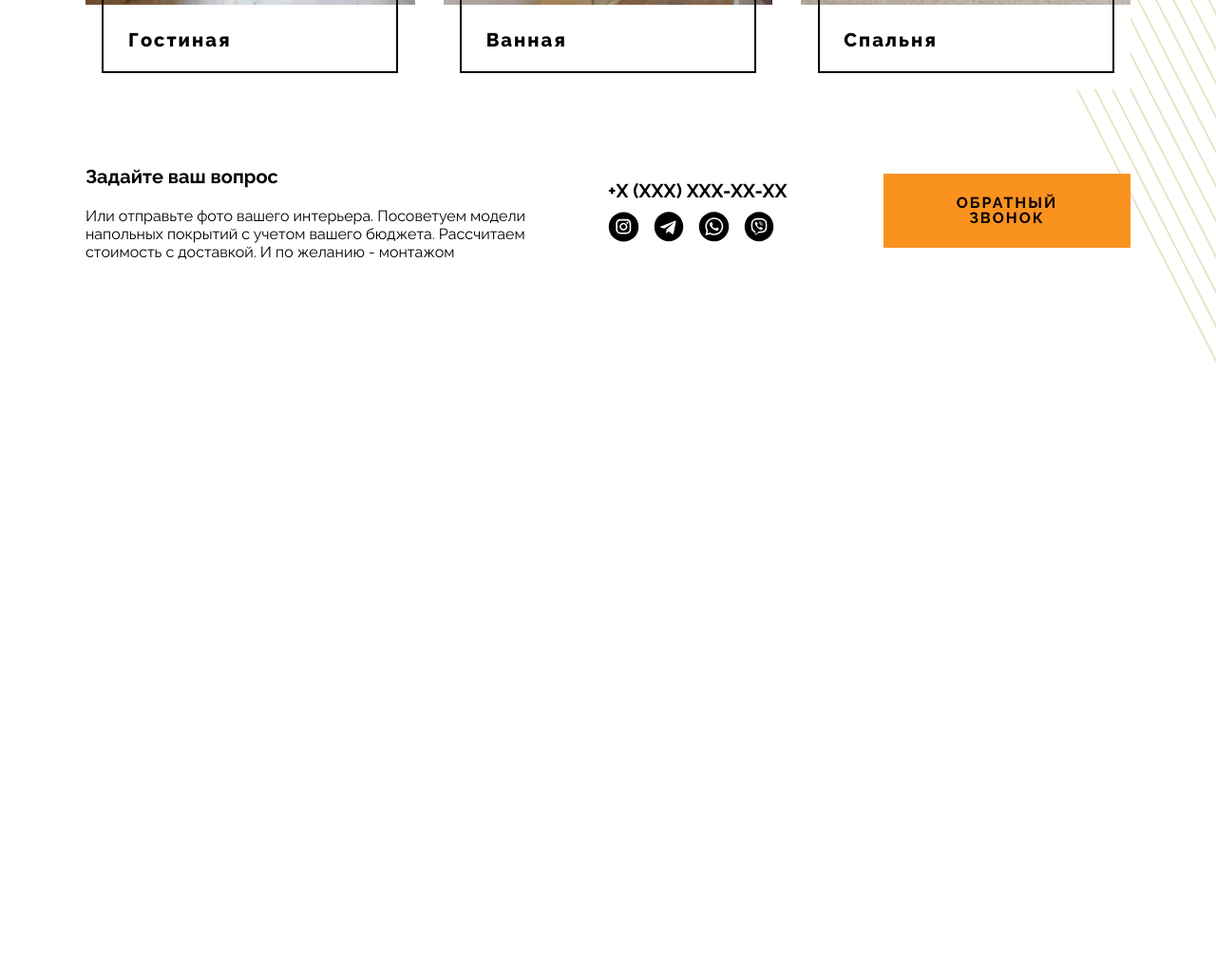
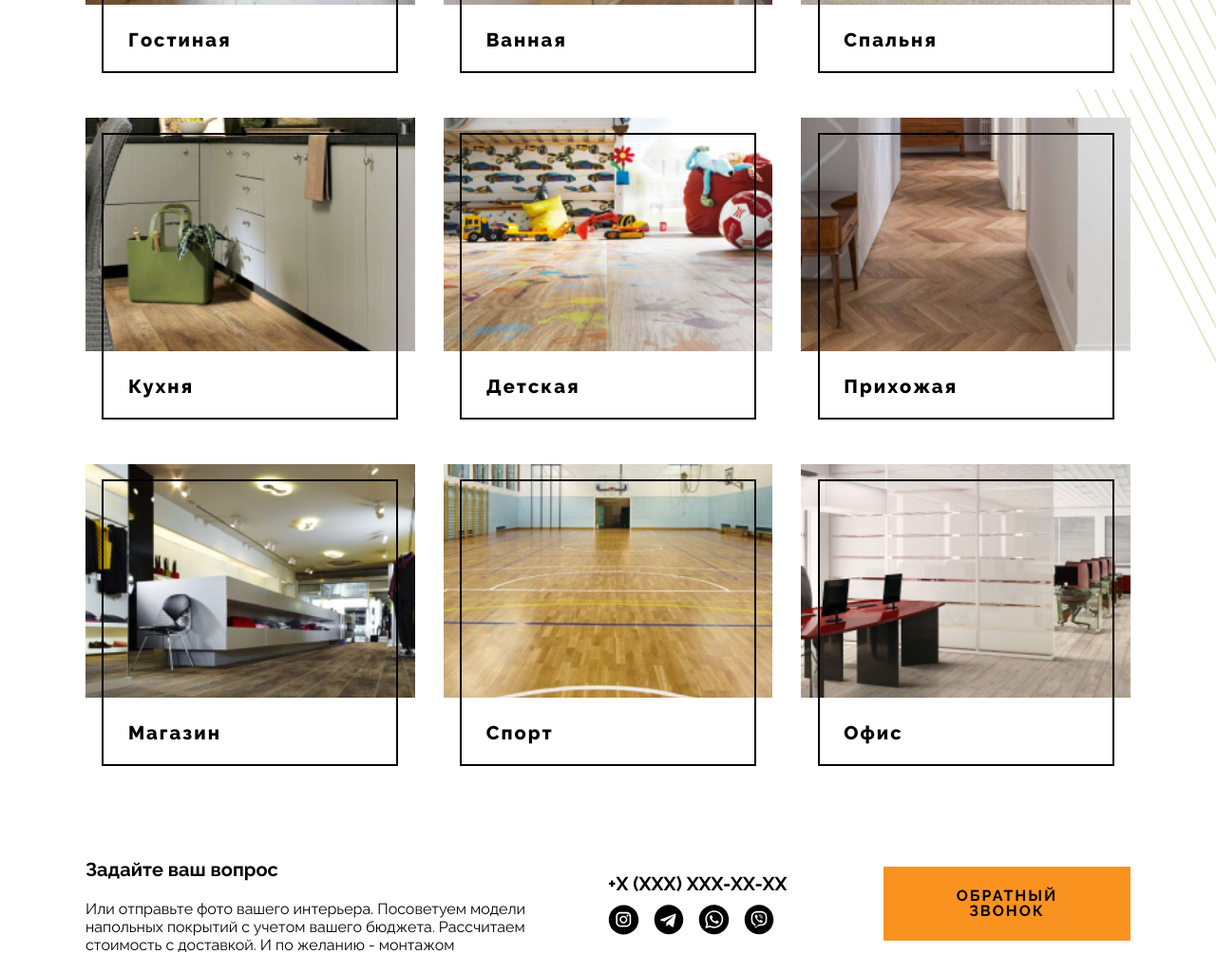
Before and after one commit to yurkaronin/parket-a, a website: page src/html/index.html in a window 1280 px wide. Shown: the part 4700-5724 px from the top of the page at 95% size. Before the commit the page ends 5101 px from the top, so only its background shows below. Drawn offline with nearby package versions, Linux system fonts and the light colour scheme; files that its build step writes are made by us from their sources; files whose address does not match are found by name.

Commit message:
Добавил наполнение в блок интерьерных решений

```diff
--- a/src/html/sections/main-solutions.html
+++ b/src/html/sections/main-solutions.html
@@ -28,6 +28,48 @@
           <h3 class="main-solutions__title">Спальня</h3>
         </a>
       </li>
+      <li class="main-solutions__item">
+        <a href="#" class="main-solutions__link">
+          <img class="main-solutions__photo" src="img/catalog/solutions/4.jpg" alt="фотография интерьера" width="350"
+            height="247">
+          <h3 class="main-solutions__title">Кухня</h3>
+        </a>
+      </li>
+      <li class="main-solutions__item">
+        <a href="#" class="main-solutions__link">
+          <img class="main-solutions__photo" src="img/catalog/solutions/5.jpg" alt="фотография интерьера" width="350"
+            height="247">
+          <h3 class="main-solutions__title">Детская</h3>
+        </a>
+      </li>
+      <li class="main-solutions__item">
+        <a href="#" class="main-solutions__link">
+          <img class="main-solutions__photo" src="img/catalog/solutions/6.jpg" alt="фотография интерьера" width="350"
+            height="247">
+          <h3 class="main-solutions__title">Прихожая</h3>
+        </a>
+      </li>
+      <li class="main-solutions__item">
+        <a href="#" class="main-solutions__link">
+          <img class="main-solutions__photo" src="img/catalog/solutions/7.jpg" alt="фотография интерьера" width="350"
+            height="247">
+          <h3 class="main-solutions__title">Магазин</h3>
+        </a>
+      </li>
+      <li class="main-solutions__item">
+        <a href="#" class="main-solutions__link">
+          <img class="main-solutions__photo" src="img/catalog/solutions/8.jpg" alt="фотография интерьера" width="350"
+            height="247">
+          <h3 class="main-solutions__title">Спорт</h3>
+        </a>
+      </li>
+      <li class="main-solutions__item">
+        <a href="#" class="main-solutions__link">
+          <img class="main-solutions__photo" src="img/catalog/solutions/9.jpg" alt="фотография интерьера" width="350"
+            height="247">
+          <h3 class="main-solutions__title">Офис</h3>
+        </a>
+      </li>
     </ul>
 
     <div class="main-solutions__promo solutions-promo">
```
